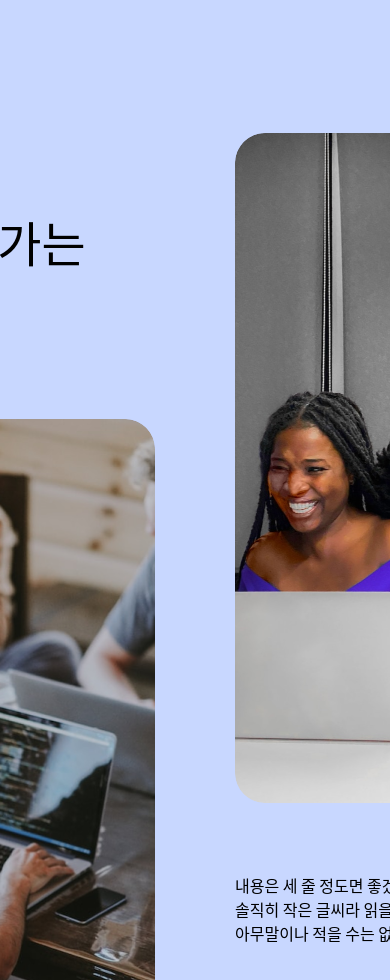
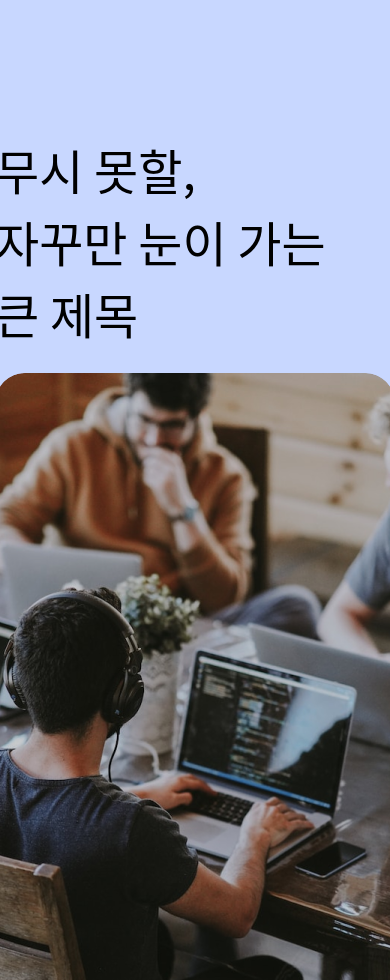
Before and after one commit to KMU-WINK/wink-official-frontend, a Next.js app: page / in a window 390 px wide. Shown: the part 1020-2000 px from the top of the page. Built offline with nearby package versions, Linux system fonts and the light colour scheme.

Commit message:
feat: Content type 1 반응형 적용
- Mobile Device의 크기를 700px로 지정(기본 next-js 제공 수치 사용)
- flex direction, gap 변경
- mobile 환경을 고려하여 aos 일부 수정

```diff
--- a/components/Content1.tsx
+++ b/components/Content1.tsx
@@ -25,14 +25,14 @@ const Content1 = () => {
       </div>
       <div className={styles.content}>
         <Image
-          data-aos="fade-down"
+          data-aos="fade-left"
           className={styles.image}
           src={image2}
           alt={"Image 2"}
           width={400}
           height={670}
         />
-        <p data-aos="fade-left">
+        <p data-aos="fade-right">
           내용은 세 줄 정도면 좋겠어요.
           <br />
           솔직히 작은 글씨라 읽을까 싶기도 하지만,
--- a/src/styles/Content1.module.css
+++ b/src/styles/Content1.module.css
@@ -1,6 +1,6 @@
 .container {
-    display: flex;
-    gap: 80px;
+  display: flex;
+  gap: 80px;
 }
 
 .content {
@@ -28,3 +28,17 @@
 .image {
   border-radius: 30px;
 }
+
+/* Mobile */
+@media (max-width: 700px) {
+  .container {
+    display: flex;
+    flex-direction: column;
+    gap: 48px;
+  }
+
+  .content {
+    display: flex;
+    gap: 24px;
+  }
+}
```
